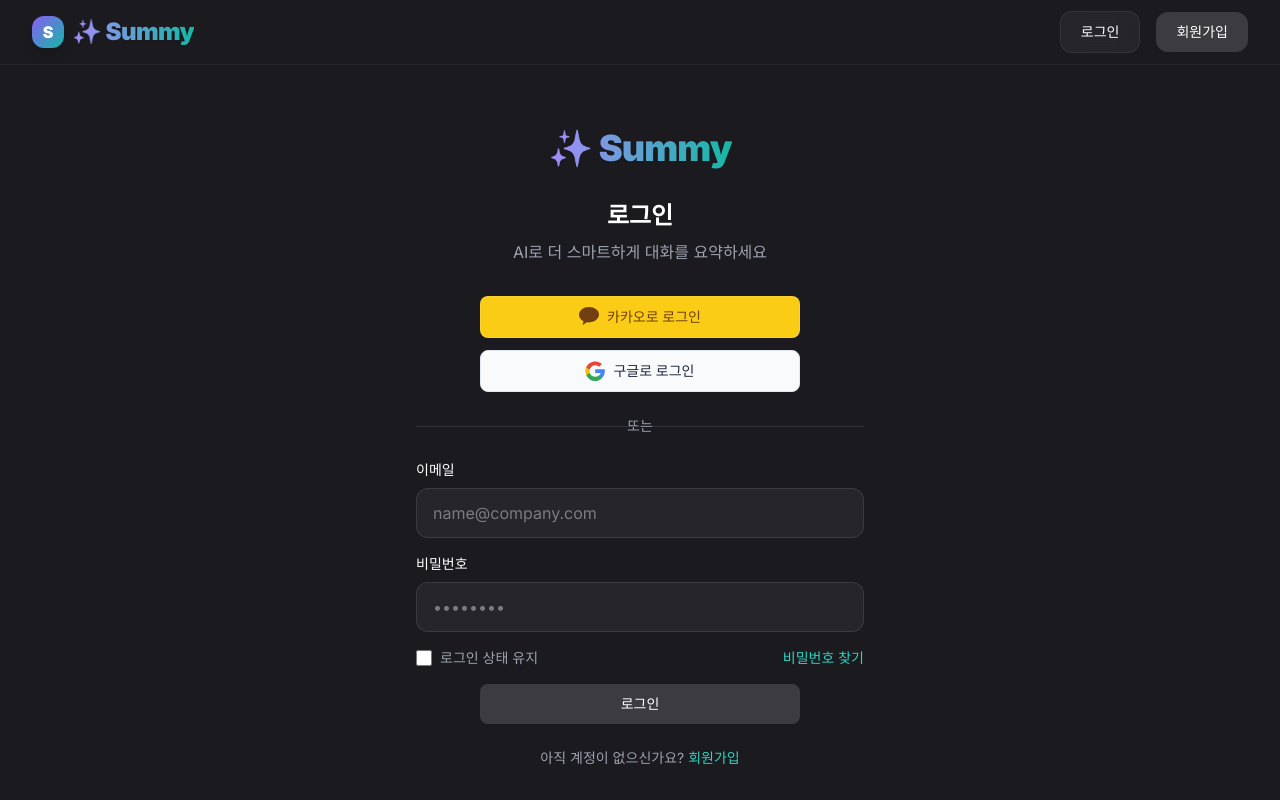
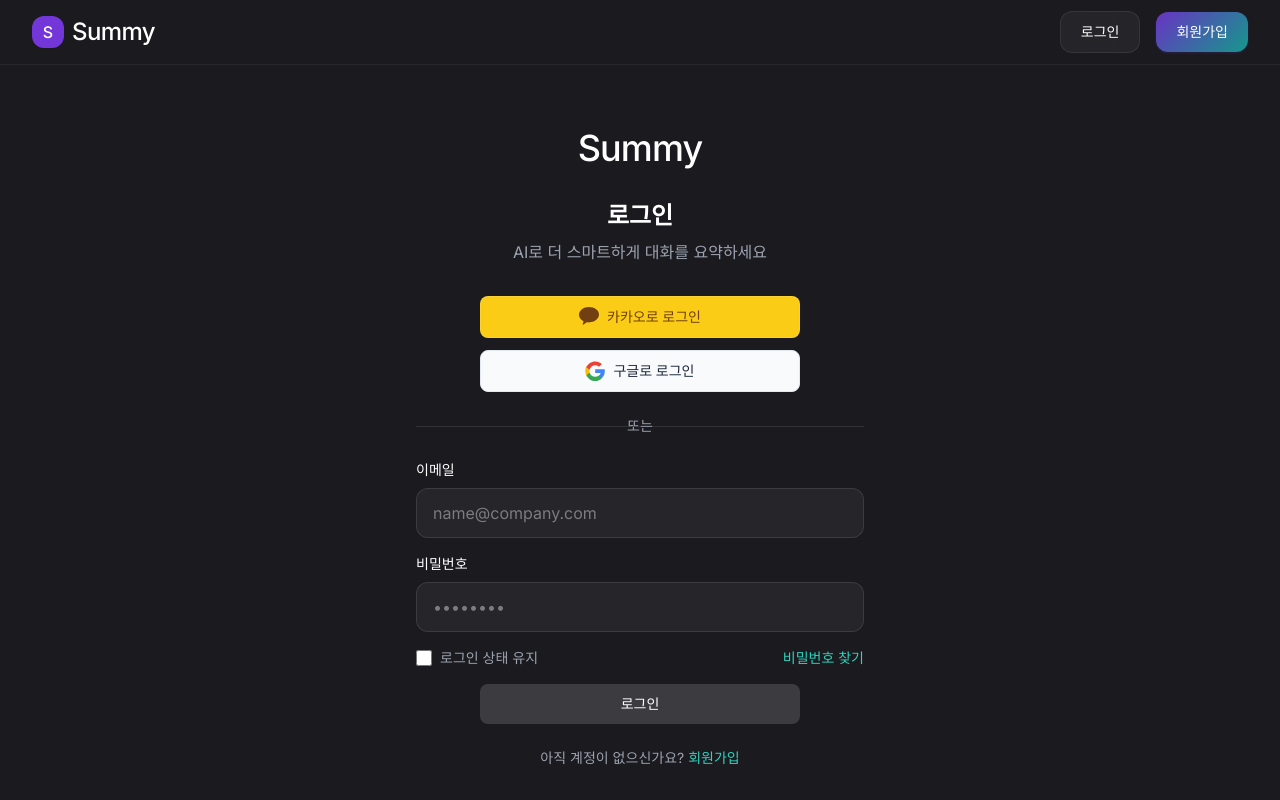
Before and after one commit to FLYLIKEB/summy, a Next.js app: page /login in a window 1280 px wide. Shown: the top 800 px of the page. Built offline with nearby package versions, Linux system fonts and the light colour scheme; no server answers; a web font is replaced by a local one.

Commit message:
로고와 primary 버튼 디자인 개선: 애플 스타일 적용 및 Summy 브랜드 색상 활용

```diff
--- a/app/globals.css
+++ b/app/globals.css
@@ -259,7 +259,19 @@
   }
 
   .apple-button-primary {
-    @apply bg-white-opacity-15 hover:bg-white-opacity-20;
+    @apply relative overflow-hidden;
+    background: linear-gradient(135deg, rgba(124, 58, 237, 0.8), rgba(20, 184, 166, 0.8));
+    box-shadow: 0 1px 3px rgba(124, 58, 237, 0.2);
+  }
+
+  .apple-button-primary:hover {
+    background: linear-gradient(135deg, rgba(124, 58, 237, 0.9), rgba(20, 184, 166, 0.9));
+    box-shadow: 0 2px 5px rgba(124, 58, 237, 0.3);
+  }
+
+  .apple-button-primary:active {
+    background: linear-gradient(135deg, rgba(124, 58, 237, 1), rgba(20, 184, 166, 1));
+    transform: translateY(1px);
   }
 
   .apple-button-secondary {
--- a/components/ui/Logo.tsx
+++ b/components/ui/Logo.tsx
@@ -39,24 +39,24 @@
     switch (variant) {
       case 'icon':
         return (
-          <div className={`rounded-lg bg-gradient-to-br from-purple-500 to-mint-500 flex items-center justify-center shadow-lg group-hover:scale-110 transition-all duration-300 ${iconSize[size]}`}>
-            <span className="text-white font-black text-center">S</span>
+          <div className={`rounded-lg flex items-center justify-center shadow-sm ${iconSize[size]} bg-[#7c3aed] bg-opacity-90`}>
+            <span className="text-white font-medium text-center">S</span>
           </div>
         )
       case 'text':
         return (
-          <span className={`font-black tracking-tight bg-gradient-to-r from-purple-400 to-mint-500 text-transparent bg-clip-text ${sizeClasses[size]} group-hover:from-purple-500 group-hover:to-mint-600 transition-all duration-300 drop-shadow-sm`}>
-            {size === 'xl' ? 'summy' : '✨ Summy'}
+          <span className={`font-medium tracking-tight text-white ${sizeClasses[size]} transition-all duration-200`}>
+            {size === 'xl' ? 'summy' : 'Summy'}
           </span>
         )
       case 'full':
         return (
           <div className="flex items-center gap-2">
-            <div className={`rounded-lg bg-gradient-to-br from-purple-500 to-mint-500 flex items-center justify-center shadow-lg group-hover:scale-110 transition-all duration-300 ${iconSize[size]}`}>
-              <span className="text-white font-black text-center">S</span>
+            <div className={`rounded-lg flex items-center justify-center shadow-sm ${iconSize[size]} bg-[#7c3aed] bg-opacity-90`}>
+              <span className="text-white font-medium text-center">S</span>
             </div>
-            <span className={`font-black tracking-tight bg-gradient-to-r from-purple-400 to-mint-500 text-transparent bg-clip-text ${sizeClasses[size]} group-hover:from-purple-500 group-hover:to-mint-600 transition-all duration-300 drop-shadow-sm`}>
-              {size === 'xl' ? 'summy' : '✨ Summy'}
+            <span className={`font-medium tracking-tight text-white ${sizeClasses[size]} transition-all duration-200`}>
+              {size === 'xl' ? 'summy' : 'Summy'}
             </span>
           </div>
         )
```
